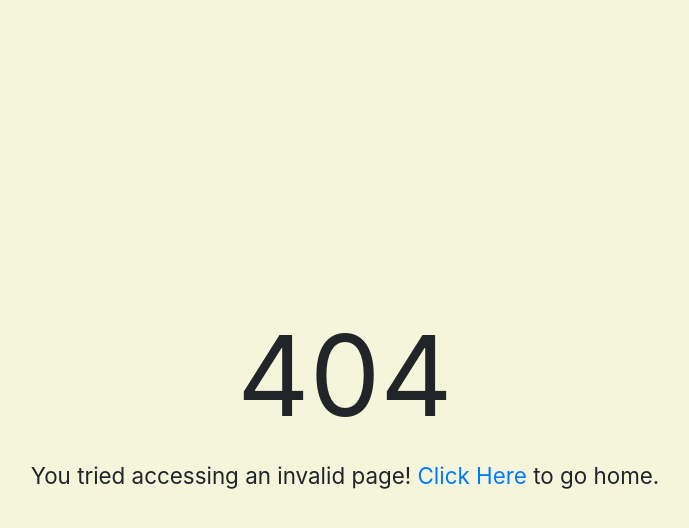
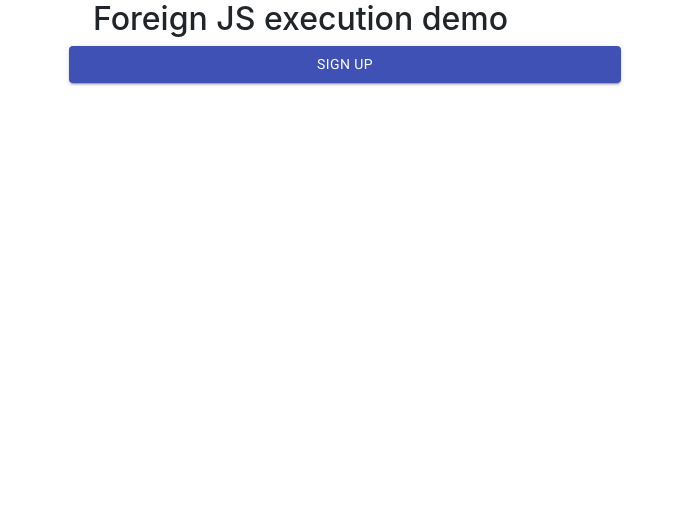
Before and after one commit to CPSECapstone/CloudHaven, a React (Create React App) app in the folder frontend/: page /JsDemo in a window 1280 px wide. Before the commit this address led to /404. Shown: the top 528 px of the page, without its empty margins (295-984 px from the left). Built offline with nearby package versions, Linux system fonts and the light colour scheme.

Commit message:
updated error log

```diff
--- a/frontend/src/App.js
+++ b/frontend/src/App.js
@@ -1,4 +1,4 @@
-import { Home, Login, Registration, _404 } from './Components/components';
+import { Home, JsDemo, Login, Registration, _404 } from './Components/components';
 import './App.css';
 import React from 'react';
 import {BrowserRouter, Redirect, Switch} from 'react-router-dom';
@@ -14,6 +14,7 @@ function App () {
           <PublicRoute restricted={false} exact path='/' component = {LandingPage}/>
           <PrivateRoute path='/home' component = {Home}/>
           <PublicRoute restricted={true} path='/login' component={Login}/>
+          <PublicRoute restricted={true} path='/JsDemo' component={JsDemo}/>
           <PublicRoute restricted={true} path='/register'
             component={Registration}/>
           <PublicRoute restricted={false} path='/market' component={VendorMarketplace}/>
--- a/frontend/src/Components/JsDemo/JsDemo.jsx
+++ b/frontend/src/Components/JsDemo/JsDemo.jsx
@@ -15,7 +15,7 @@ const JsDemo = () => {
        .then((res) => {
           if (res.status === 200) {
             //  login(email, password);
-            console.log("garret o's stinky thing: ");
+            console.log("this doesnt work: ");
             console.log(res);
           } else {
              console.log('fetch failed');
```
